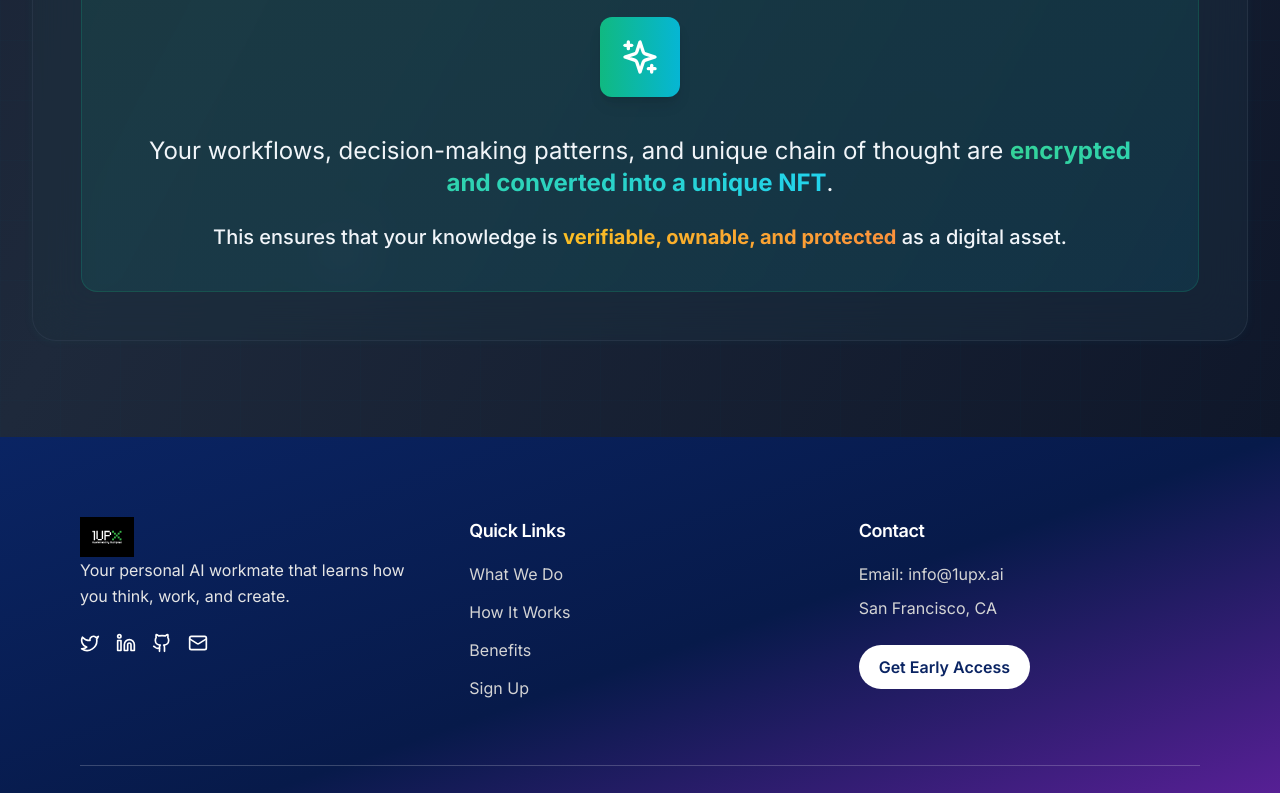
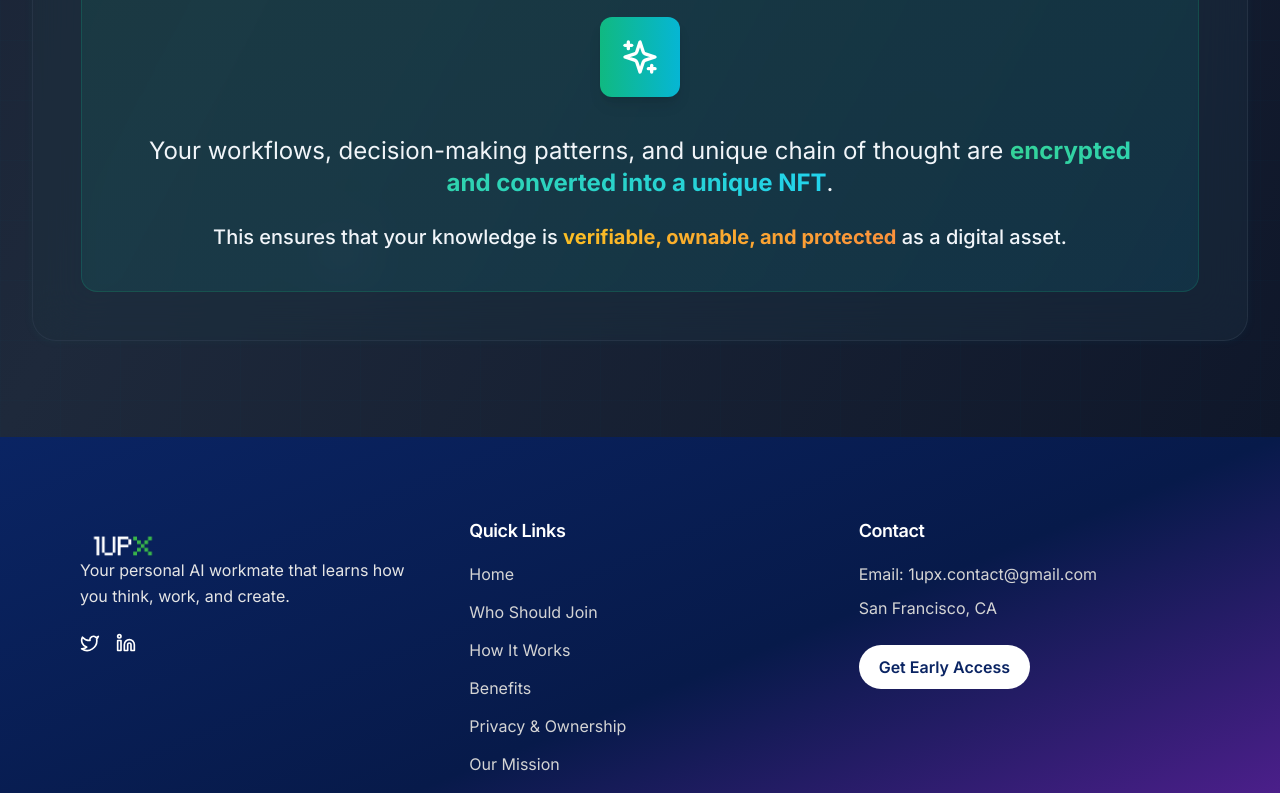
Before and after one commit to Amaniokl/1UPX, a React (Vite) app: page /privacy in a window 1280 px wide. Shown: the part 2000-2793 px from the top of the page. Built offline with nearby package versions, Linux system fonts and the light colour scheme.

Commit message:
complete logo change

```diff
--- a/src/components/Footer.tsx
+++ b/src/components/Footer.tsx
@@ -1,7 +1,16 @@
 import React from 'react';
 import { Zap, Github, Twitter, Linkedin, Mail } from 'lucide-react';
+import { Link } from 'react-router-dom';
+const Footer = () => {
+  const navLinks = [
+    { label: 'Home', href: '#hero', type: 'section' },
+    { label: 'Who Should Join', href: '#who-should-join', type: 'section' },
+    { label: 'How It Works', href: '#how-we-do-it', type: 'section' },
+    { label: 'Benefits', href: '#benefits', type: 'section' },
+    { label: 'Privacy & Ownership', href: '/privacy', type: 'route' },
+    { label: 'Our Mission', href: '/our-mission', type: 'route' },
+  ];
 
-const Footer = () => {
   return (
     <footer className="bg-gradient-to-br from-primary via-primary-dark to-purple-800 text-white pt-20 pb-10">
       <div className="container max-w-6xl mx-auto px-4">
@@ -11,7 +20,7 @@ const Footer = () => {
           <div className="relative">
             {/* <div className="absolute inset-0 bg-gradient-to-r from-cyan-500 to-purple-600 opacity-50 blur-lg rounded-full group-hover:opacity-75 transition-opacity"></div> */}
             {/* <div className="relative bg-gradient-to-r from-cyan-500 to-purple-600 p-2 rounded-full shadow-lg group-hover:scale-110 transition-transform duration-300"> */}
-              <img src="/images/1UPx Final-01.svg" alt="Company Logo" className="h-10 w-auto" />
+              <img src="/images/1UPx Final-01.png" alt="Company Logo" className="h-10 w-auto" />
             {/* </div> */}
           </div>
             <p className="text-neutral-200 mb-6 leading-relaxed">
@@ -19,10 +28,10 @@ const Footer = () => {
             </p>
             <div className="flex space-x-4 mt-4">
               {[
-                { icon: Twitter, href: '#' },
-                { icon: Linkedin, href: '#' },
-                { icon: Github, href: '#' },
-                { icon: Mail, href: '#' }
+                { icon: Twitter, href: 'https://x.com/team1upx' },
+                { icon: Linkedin, href: 'https://www.linkedin.com/company/1upx-xyz/about/?viewAsMember=true' },
+                // { icon: Github, href: '#' },
+                // { icon: Mail, href: '1upx.contact@gmail.com' }
               ].map(({ icon: Icon, href }, idx) => (
                 <a
                   key={idx}
@@ -39,19 +48,17 @@ const Footer = () => {
           <div>
             <h3 className="text-lg font-semibold mb-4 text-white">Quick Links</h3>
             <ul className="space-y-3 text-neutral-300">
-              {[
-                { label: 'What We Do', href: '#what-we-do' },
-                { label: 'How It Works', href: '#how-we-do-it' },
-                { label: 'Benefits', href: '#benefits' },
-                { label: 'Sign Up', href: '#sign-up' }
-              ].map(({ label, href }) => (
+              {navLinks.map(({ label, href, type }) => (
                 <li key={label}>
-                  <a
-                    href={href}
-                    className="hover:text-white transition-colors duration-200"
-                  >
-                    {label}
-                  </a>
+                  {type === 'route' ? (
+                    <Link to={href} className="hover:text-white transition-colors duration-200">
+                      {label}
+                    </Link>
+                  ) : (
+                    <a href={href} className="hover:text-white transition-colors duration-200">
+                      {label}
+                    </a>
+                  )}
                 </li>
               ))}
             </ul>
@@ -61,7 +68,7 @@ const Footer = () => {
           <div>
             <h3 className="text-lg font-semibold mb-4 text-white">Contact</h3>
             <ul className="space-y-2 text-neutral-300">
-              <li>Email: <a href="mailto:info@1upx.ai" className="hover:text-white">info@1upx.ai</a></li>
+              <li>Email: <a href="mailto:1upx.contact@gmail.com" className="hover:text-white">1upx.contact@gmail.com</a></li>
               <li>San Francisco, CA</li>
             </ul>
             <div className="mt-6">
--- a/src/components/Navbar.tsx
+++ b/src/components/Navbar.tsx
@@ -56,7 +56,7 @@ const Navbar = () => {
     switch (screenSize) {
       case 'mobile': return 'h-8 w-auto';
       case 'tablet': return 'h-9 w-auto';
-      default: return 'h-10 w-auto';
+      default: return 'h-12 w-auto';
     }
   };
 
@@ -84,38 +84,41 @@ const Navbar = () => {
   };
 
   // Handle navigation for section links
-  const handleNavigation = (href, isExternal = false) => {
+  const handleNavigation = (href, isExternal = false, scrollToTop = false) => {
     setMobileMenuOpen(false);
 
     if (href.startsWith('#')) {
-      // If we're not on the homepage, navigate to homepage first
       if (location.pathname !== '/') {
         navigate(`/${href}`);
       } else {
-        // We're on homepage, just scroll to section
         const element = document.querySelector(href);
         if (element) {
           element.scrollIntoView({ behavior: 'smooth' });
         }
       }
     } else if (href.startsWith('/')) {
-      // Regular route navigation
       navigate(href);
+      if (scrollToTop) {
+        // Wait for navigation to complete before scrolling
+        setTimeout(() => {
+          window.scrollTo({ top: 0, behavior: 'smooth' });
+        }, 50);
+      }
     } else if (isExternal) {
-      // External links
       window.open(href, '_blank', 'noopener,noreferrer');
     }
   };
+
 
   const navLinks = [
     { label: 'Home', href: '#hero', type: 'section' },
     { label: 'Who Should Join', href: '#who-should-join', type: 'section' },
     { label: 'How It Works', href: '#how-we-do-it', type: 'section' },
     { label: 'Benefits', href: '#benefits', type: 'section' },
-    { label: 'Privacy & Ownership', href: '/privacy', type: 'route' },
-    { label: 'Our Mission', href: '/our-mission', type: 'route' },
+    { label: 'Privacy & Ownership', href: '/privacy', type: 'route', scrollTop: true },
+    { label: 'Our Mission', href: '/our-mission', type: 'route', scrollTop: true },
+  ];
 
-  ];
 
   // Modified to open popup instead of scrolling to section
   const handleSignUpClick = () => {
@@ -150,7 +153,7 @@ const Navbar = () => {
             <Link to="/" className="group flex items-center space-x-3 relative">
               <div className="relative">
                 <img
-                  src="images/1UPx Final-01.svg"
+                  src="images/1UPx Final-01.png"
                   alt="Company Logo"
                   className={`${getLogoSize()} transition-all duration-300 group-hover:scale-105`}
                 />
@@ -164,9 +167,9 @@ const Navbar = () => {
             <nav className={`hidden md:flex items-center ${getNavSpacing()}`}>
               {navLinks.map((link, index) => (
                 link.type === 'route' ? (
-                  <Link
+                  <button
                     key={link.href}
-                    to={link.href}
+                    onClick={() => handleNavigation(link.href, false, link.scrollTop)}
                     className={`group relative text-white/90 font-medium transition-all duration-300 hover:text-white rounded-lg hover:bg-white/10 flex items-center ${
                       screenSize === 'laptop' ? 'px-3 py-2 text-sm' : 'px-4 py-2'
                     }`}
@@ -175,7 +178,7 @@ const Navbar = () => {
                       <span>{link.label}</span>
                     </span>
                     <span className="absolute left-0 bottom-0 h-0.5 w-0 bg-gradient-to-r from-cyan-400 to-purple-500 transition-all duration-300 group-hover:w-full rounded-full" />
-                  </Link>
+                  </button>
                 ) : (
                   <button
                     key={link.href}
```
Also changed, not shown: images/1UPx Final-01.png (added).
